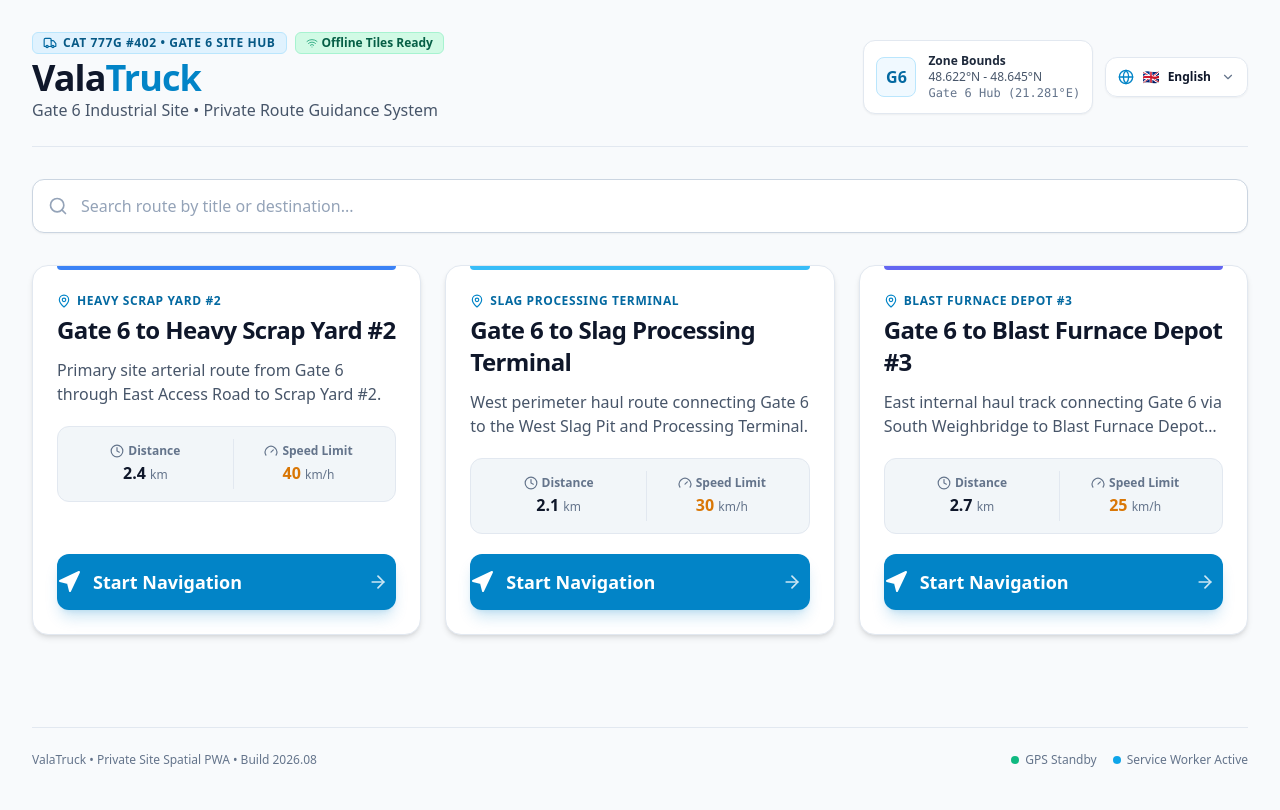
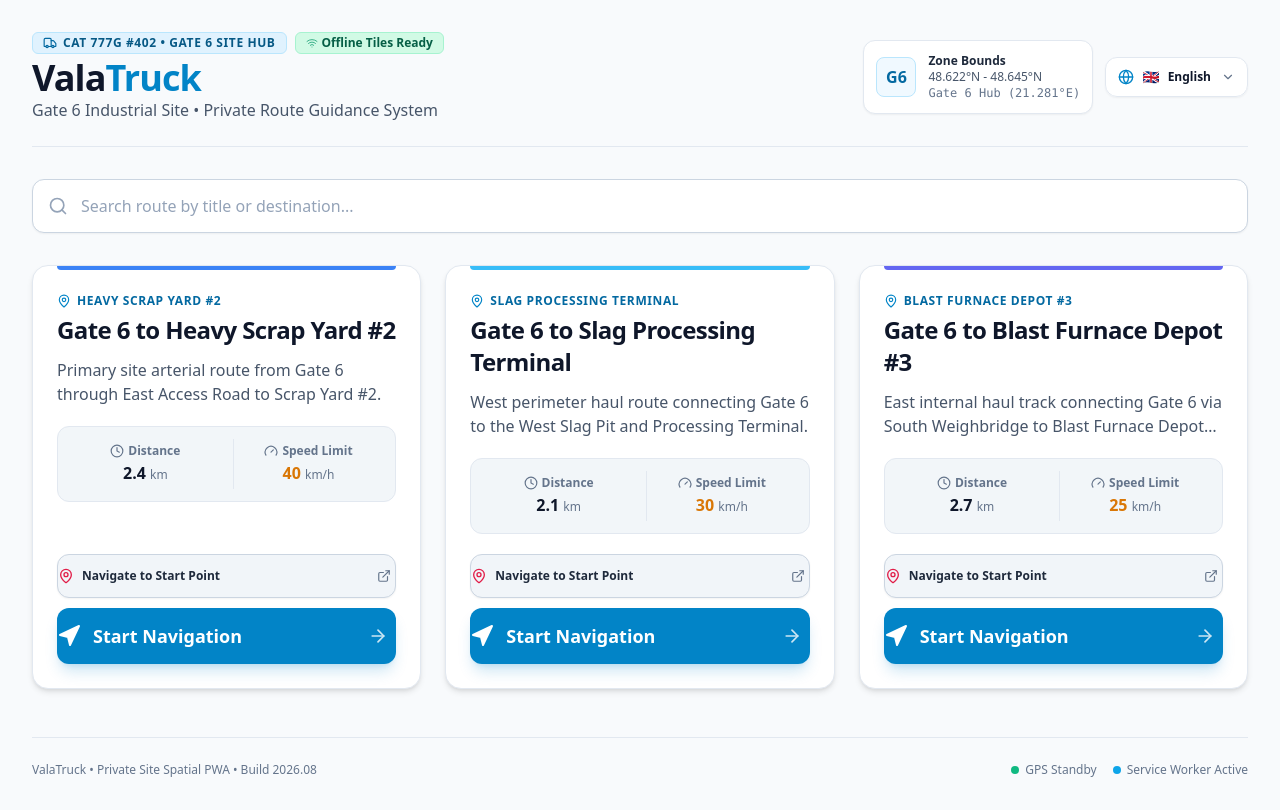
Before and after one commit to rfarkas-qq/ValaTruck, a Next.js app: page / in a window 1280 px wide. Built offline with nearby package versions, Linux system fonts and the light colour scheme.

Commit message:
Navigate to Start Point

```diff
--- a/src/components/TrackCard.tsx
+++ b/src/components/TrackCard.tsx
@@ -2,7 +2,7 @@
 
 import React from "react";
 import { Track } from "@/data/tracks";
-import { Navigation, Gauge, Clock, MapPin, ArrowRight } from "lucide-react";
+import { Navigation, Gauge, Clock, MapPin, ArrowRight, ExternalLink } from "lucide-react";
 import { useLanguage } from "@/i18n/LanguageContext";
 
 interface TrackCardProps {
@@ -12,6 +12,12 @@ interface TrackCardProps {
 
 export const TrackCard: React.FC<TrackCardProps> = ({ track, onSelectTrack }) => {
   const { t } = useLanguage();
+
+  const startWpt = track.waypoints[0];
+  const startLat = startWpt?.lat ?? 48.624454;
+  const startLng = startWpt?.lng ?? 21.281608;
+
+  const mapsUrl = `https://www.google.com/maps/dir/?api=1&destination=${startLat},${startLng}`;
 
   return (
     <div className="group relative bg-white border border-slate-200 hover:border-sky-500/60 rounded-2xl p-5 md:p-6 transition-all duration-200 shadow-md hover:shadow-xl flex flex-col justify-between">
@@ -62,15 +68,31 @@ export const TrackCard: React.FC<TrackCardProps> = ({ track, onSelectTrack }) =>
         </div>
       </div>
 
-      {/* Driver Touch Action Button */}
+      {/* Action Buttons Stack */}
+      <div className="flex flex-col gap-2.5">
+        {/* External Public Route Navigation Button */}
+        <a
+          href={mapsUrl}
+          target="_blank"
+          rel="noopener noreferrer"
+          className="w-full h-11 bg-slate-100 hover:bg-slate-200 active:bg-slate-300 border border-slate-300 text-slate-800 font-semibold text-xs rounded-xl flex items-center justify-center gap-2 transition-all shadow-sm"
+          title={`${t("navigateToStart")} (${startWpt?.name || "Start"})`}
+        >
+          <MapPin className="w-4 h-4 text-rose-600" />
+          <span className="truncate">{t("navigateToStart")}</span>
+          <ExternalLink className="w-3.5 h-3.5 text-slate-500 shrink-0 ml-auto mr-1" />
+        </a>
+
+        {/* Driver Touch Site Navigation Action Button */}
         <button
           onClick={() => onSelectTrack(track.id)}
-        className="w-full h-14 bg-sky-600 hover:bg-sky-500 active:bg-sky-700 text-white font-bold text-lg rounded-xl flex items-center justify-center gap-3 transition-all transform active:scale-[0.98] shadow-lg shadow-sky-600/20"
+          className="w-full h-14 bg-sky-600 hover:bg-sky-500 active:bg-sky-700 text-white font-bold text-base md:text-lg rounded-xl flex items-center justify-center gap-3 transition-all transform active:scale-[0.98] shadow-lg shadow-sky-600/20"
         >
-        <Navigation className="w-6 h-6 fill-current" />
+          <Navigation className="w-5 h-5 md:w-6 md:h-6 fill-current" />
           <span>{t("startNavigation")}</span>
           <ArrowRight className="w-5 h-5 ml-auto mr-2 opacity-80 group-hover:translate-x-1 transition-transform" />
         </button>
       </div>
+    </div>
   );
 };
--- a/src/i18n/translations.ts
+++ b/src/i18n/translations.ts
@@ -36,6 +36,8 @@ export const TRANSLATIONS = {
     distance: "Distance",
     speedLimit: "Speed Limit",
     startNavigation: "Start Navigation",
+    navigateToStart: "Navigate to Start Point",
+    startPoint: "Start",
 
     // Navigation Header
     backToRoutes: "Back to Routes",
@@ -95,6 +97,8 @@ export const TRANSLATIONS = {
     distance: "Vzdialenosť",
     speedLimit: "Rýchl. limit",
     startNavigation: "Spustiť navigáciu",
+    navigateToStart: "Navigovať na začiatok trasy",
+    startPoint: "Štart",
 
     // Navigation Header
     backToRoutes: "Späť na trasy",
@@ -154,6 +158,8 @@ export const TRANSLATIONS = {
     distance: "Distanță",
     speedLimit: "Limită viteză",
     startNavigation: "Pornește navigarea",
+    navigateToStart: "Navighează la punctul de pornire",
+    startPoint: "Start",
 
     // Navigation Header
     backToRoutes: "Înapoi la rute",
@@ -213,6 +219,8 @@ export const TRANSLATIONS = {
     distance: "Távolság",
     speedLimit: "Sebességhatár",
     startNavigation: "Navigáció indítása",
+    navigateToStart: "Navigáció a kezdőponthoz",
+    startPoint: "Start",
 
     // Navigation Header
     backToRoutes: "Vissza az útvonalakhoz",
@@ -272,6 +280,8 @@ export const TRANSLATIONS = {
     distance: "Entfernung",
     speedLimit: "Tempolimit",
     startNavigation: "Navigation starten",
+    navigateToStart: "Zum Startpunkt navigieren",
+    startPoint: "Start",
 
     // Navigation Header
     backToRoutes: "Zurück zu den Routen",
@@ -331,6 +341,8 @@ export const TRANSLATIONS = {
     distance: "Dystans",
     speedLimit: "Ograniczenie",
     startNavigation: "Rozpocznij nawigację",
+    navigateToStart: "Nawiguj do punktu startowego",
+    startPoint: "Start",
 
     // Navigation Header
     backToRoutes: "Powrót do tras",
@@ -390,6 +402,8 @@ export const TRANSLATIONS = {
     distance: "Vzdálenost",
     speedLimit: "Rychl. limit",
     startNavigation: "Spustit navigaci",
+    navigateToStart: "Navigovat na začátek trasy",
+    startPoint: "Start",
 
     // Navigation Header
     backToRoutes: "Zpět na trasy",
@@ -449,6 +463,8 @@ export const TRANSLATIONS = {
     distance: "Mesafe",
     speedLimit: "Hız Sınırı",
     startNavigation: "Navigasyonu Başlat",
+    navigateToStart: "Başlangıç Noktasına Yol Tarifi Al",
+    startPoint: "Başlangıç",
 
     // Navigation Header
     backToRoutes: "Rotalara Dön",
@@ -508,6 +524,8 @@ export const TRANSLATIONS = {
     distance: "Відстань",
     speedLimit: "Обмеження",
     startNavigation: "Розпочати навігацію",
+    navigateToStart: "Навігація до точки старту",
+    startPoint: "Старт",
 
     // Navigation Header
     backToRoutes: "Назад до маршрутів",
```
Lines whose indentation alone changed are shown as unchanged.
